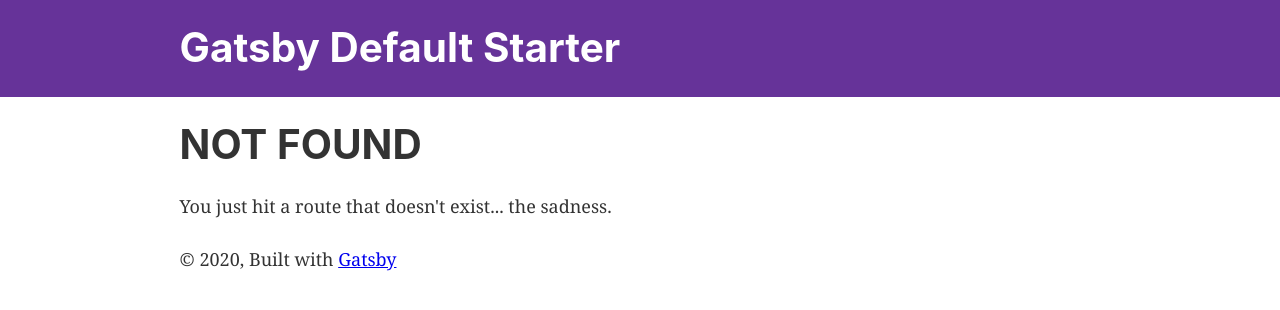
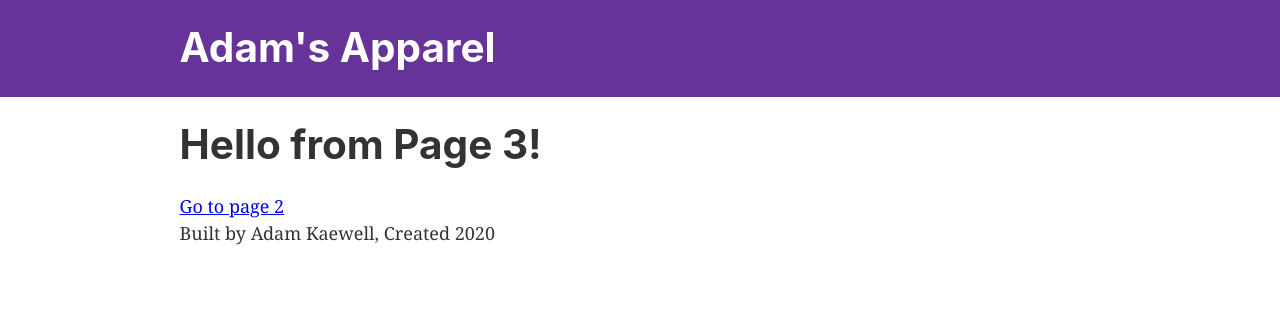
Before and after one commit to a2k11/adams-apparel, a Gatsby site: page /posts/page-3 in a window 1280 px wide. Before the commit this address had no page. Built offline with nearby package versions, Linux system fonts and the light colour scheme; Gatsby itself is replaced by a stand-in of ours.

Commit message:
created nested routes, new page with link, edited layout with new graphql data

```diff
--- a/gatsby-config.js
+++ b/gatsby-config.js
@@ -1,8 +1,9 @@
 module.exports = {
   siteMetadata: {
-    title: `Gatsby Default Starter`,
-    description: `Kick off your next, great Gatsby project with this default starter. This barebones starter ships with the main Gatsby configuration files you might need.`,
-    author: `@gatsbyjs`,
+    title: `Adam's Apparel`,
+    description: `A blog / shopping gatsby application`,
+    author: `Adam Kaewell`,
+    createdAt: 2020,
   },
   plugins: [
     `gatsby-plugin-react-helmet`,
--- a/src/components/layout.js
+++ b/src/components/layout.js
@@ -18,6 +18,8 @@
       site {
         siteMetadata {
           title
+          author
+          createdAt
         }
       }
     }
@@ -35,9 +37,9 @@
       >
         <main>{children}</main>
         <footer>
-          © {new Date().getFullYear()}, Built with
-          {` `}
-          <a href="https://www.gatsbyjs.org">Gatsby</a>
+          Built by{` `}
+          {data.site.siteMetadata.author}, Created{` `}
+          {data.site.siteMetadata.createdAt}
         </footer>
       </div>
     </>
--- /dev/null
+++ b/src/pages/posts/page-3.js
@@ -0,0 +1,10 @@
+import React from "react"
+import { Link } from "gatsby"
+import Layout from "../../components/layout"
+
+export default () => (
+  <Layout>
+    <h1>Hello from Page 3!</h1>
+    <Link to="/page-2">Go to page 2</Link>
+  </Layout>
+)
```
